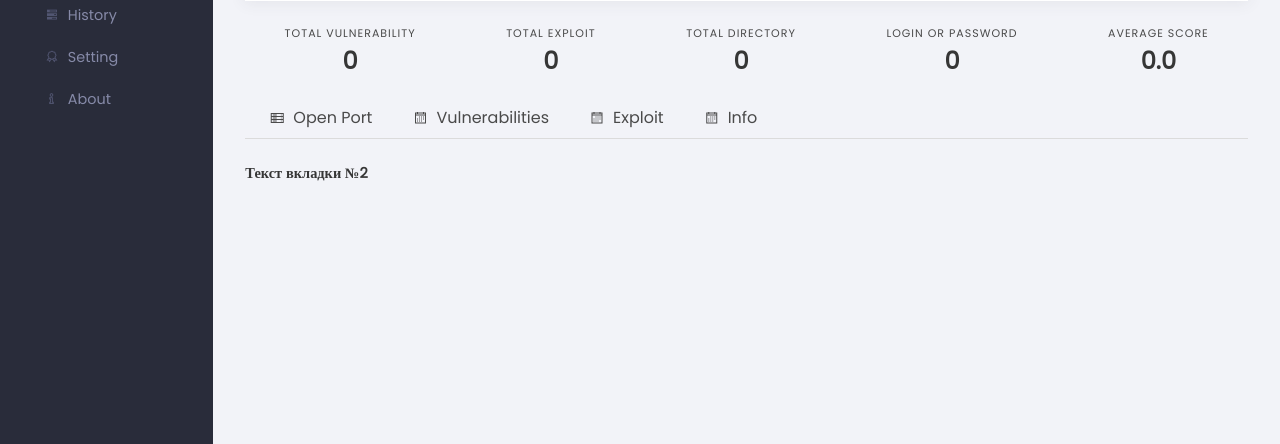
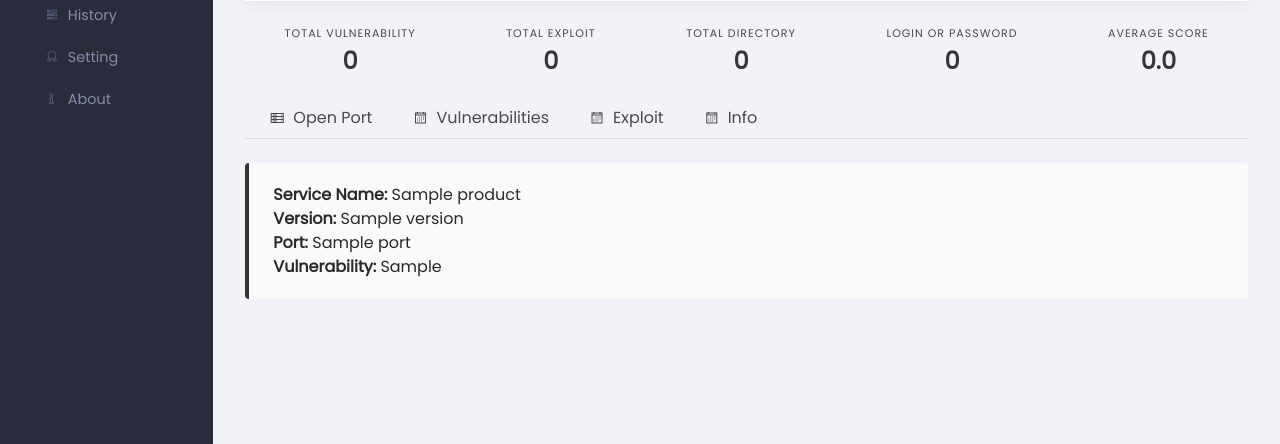
Before and after one commit to crocup/Fenix-VM, a Flask app: page /scanner/1 in a window 1280 px wide, after a click on "Vulnerabilities". Shown: the part 356-800 px from the top of the page. Run offline with Flask 2, Linux system fonts and the light colour scheme; a user stored in the database is signed in; tables that the repository leaves empty hold one stand-in row (values such as "Sample post"); a database or web service that is not in the repository returns one stand-in record (values such as "Sample title"); parts of the project's set-up code (start-up, migrations or seed data) failed here and were passed over; some libraries are stand-ins or nearby versions.

Commit message:
feat: Добавлена функция удаления задачи о сканировании fix: Исправлены ошибки style: Форматирование кода

```diff
--- a/app/main.py
+++ b/app/main.py
@@ -13,7 +13,7 @@ from app.result import log_file
 from .dashboard import find_vulnerability, dashboard_data
 from .notification import notification_message
 from app.service.database.database import Storage
-from .task import host_discovery_task, scan_task, scan_db_task, delete_data_host_discovery
+from .task import host_discovery_task, scan_task, scan_db_task, delete_data_host_discovery, delete_data_scanner
 
 # Брокер сообщений RQ Worker, TTL=1 день
 q = Queue(connection=Redis(), default_timeout=86400)
@@ -198,7 +198,6 @@ def delete_host(ip):
     :param ip: ip-адрес хоста
     :return: Переадресация на страницу Host Discovery
     """
-    print(ip)
     delete_data_host_discovery(host=ip)
     return redirect(url_for('main.inventory'))
 
@@ -280,17 +279,20 @@ def scanner_info(uuid: str):
     result_vuln: Поиск уязвимостей в соответствии с задачей(нужно исправить)
     Раздел следует доработать
     """
-    if request.method == 'POST':
-        print(f"delete {uuid}")
-        return redirect(url_for('main.scanner'))
     dct = dict()
     scanner_data = Storage(db='scanner', collection='result')
     for dict_data in scanner_data.data_one(data={"uuid": uuid}):
         dct = dict_data
     result_vuln = find_vulnerability(task=uuid)
-
     return render_template('info.html', uid=dct, info_mng=result_vuln[0], cntV=result_vuln[1], cntE=0,
                            cntD=0, cntP=0, avgS=round(result_vuln[3], 2))
+
+
+@main.route('/scanner/<uuid>/delete', methods=['POST'])
+@login_required
+def scanner_data_delete(uuid: str):
+    delete_data_scanner(uuid=uuid)
+    return redirect(url_for('main.scanner'))
 
 
 @main.route('/cve', methods=['GET', 'POST'])
--- a/app/service/scanner/scanner.py
+++ b/app/service/scanner/scanner.py
@@ -94,12 +94,10 @@ class Scanner:
                         if 'version' in i['service']:
                             prt['version'] = i['service']['version']
             if prt['product'] is not None and prt['version'] is not None:
-                pass
                 result_cvemitre = result_code(CveMitre(), product=prt['product'], version=prt['version'])
                 prt['plugins'] = {'cve_mitre': result_cvemitre['data']}
             open_ports.append(prt)
         result_json['open_port'] = open_ports
-        pprint(result_json)
         # запись в базу данных
         scanner_data = Storage(db='scanner', collection='result')
         scanner_data.upsert(name={"uuid": uuid}, data=result_json)
--- a/app/templates/about.html
+++ b/app/templates/about.html
@@ -23,7 +23,7 @@
     </li>
       <li id="adaptivedesign-tab-update">
       <a onClick="switchToAdaptiveDesignUpdate()">
-        <span class="icon is-small"><i class="fa fa-upload aria-hidden="true"></i></span>
+        <span class="icon is-small"><i class="fa fa-upload" aria-hidden="true"></i></span>
         <span>Update</span>
       </a>
     </li>
@@ -35,7 +35,7 @@
     <div class="media">
       <div class="media-content">
         <p class="title is-4">Fenix Security Scanner</p>
-        <p class="subtitle is-6">version 0.1.1468</p>
+        <p class="subtitle is-6">version 0.2.189</p>
       </div>
     </div>
   </div>
--- a/app/templates/info.html
+++ b/app/templates/info.html
@@ -114,7 +114,20 @@
 </div>
 		</div>
 		<div class="tabs-item" id="vulnerabilities">
-			<strong>Текст вкладки №2</strong>
+            {% for item in uid.open_port %}
+                {% if item.plugins.cve_mitre %}
+                    {% for cve_data in item.plugins.cve_mitre %}
+                        <article class="message is-dark">
+                            <div class="message-body">
+                                <p><strong>Service Name: </strong>{{ item.product }}</p>
+                                <p><strong>Version: </strong>{{ item.version }}</p>
+                                <p><strong>Port: </strong>{{ item.port }}</p>
+                                <p><strong>Vulnerability: </strong>{{ cve_data }}</p>
+                            </div>
+                        </article>
+                    {% endfor %}
+                {% endif %}
+            {% endfor %}
 		</div>
 		<div class="tabs-item" id="exploit">
 			<strong>Текст вкладки №3</strong>
@@ -126,7 +139,7 @@
         function delete_data() {
             $.ajax({
                 type: "POST",
-                url: "/scanner/{{uid.uuid}}",
+                url: "/scanner/{{uid.uuid}}/delete",
                 success: function(){
                 window.location.href = "/inventory/{{uid.host}}";
                 },
```
Also changed, not shown: app/task.py (+8 -0 lines), app/plugins/dashboard.py (added).
